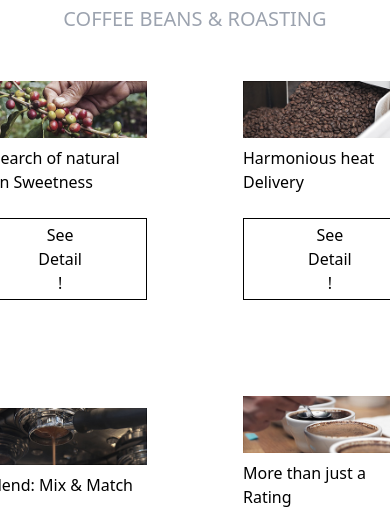
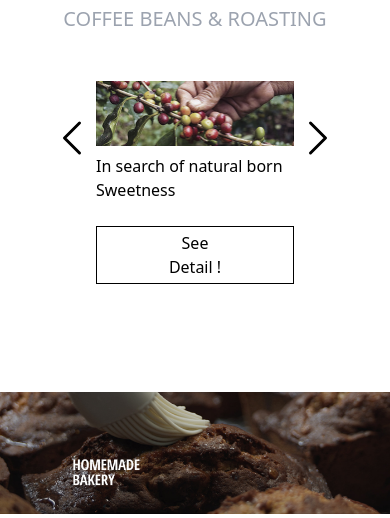
Before and after one commit to benjamin-aubron/Front-end-Training, a website: page src/underpressure.html in a window 390 px wide. Shown: the part 570-1088 px from the top of the page. Drawn offline with Linux system fonts and the light colour scheme.

Commit message:
about responsive - done

```diff
--- a/src/underpressure.html
+++ b/src/underpressure.html
@@ -49,7 +49,7 @@
     <h2 class="text-center text-4xl font-semibold">ABOUT</h2>
     <hr class="w-[300px] mx-auto border-gray-400 my-2">
     <p class="text-gray-400 text-center font-medium text-xl">COFFEE BEANS & ROASTING</p>
-    <div class="flex items-center justify-center">
+    <div class="hidden md:flex items-center justify-center">
       <div class="flex flex-col items-center p-12">
         <img src="image/underpressure_about1.png" alt="coffee beans">
         <p class="flex pt-2 pb-6">In search of natural born Sweetness</p>
@@ -61,7 +61,7 @@
         <button class="border border-black px-16 py-1 hover:bg-gray-100">See Detail !</button>
       </div>
     </div>
-    <div class="flex items-center justify-center">
+    <div class="hidden md:flex items-center justify-center">
       <div class="flex flex-col items-center p-12">
         <img src="image/underpressure_about3.png" alt="coffee beans">
         <p class="flex pt-2 pb-6">Blend: Mix & Match</p>
@@ -72,6 +72,23 @@
         <p class="flex pt-2 pb-6">More than just a Rating</p>
         <button class="border border-black px-16 py-1 hover:bg-gray-100">See Detail !</button>
       </div>
+    </div>
+    <div class="flex items-center justify-between">
+      <button class="hover:bg-gray-200 rounded-md ml-12 mb-[90px] h-24">
+        <svg xmlns="http://www.w3.org/2000/svg" fill="none" viewBox="0 0 24 24" stroke-width="1.5" stroke="currentColor" class="w-12 h-12">
+          <path stroke-linecap="round" stroke-linejoin="round" d="M15.75 19.5 8.25 12l7.5-7.5" />
+        </svg>
+      </button>
+      <div class="flex flex-col items-center py-12">
+        <img src="image/underpressure_about1.png" alt="coffee beans">
+        <p class="flex pt-2 pb-6">In search of natural born Sweetness</p>
+        <button class="border border-black px-16 py-1 hover:bg-gray-100">See Detail !</button>
+      </div>
+      <button class="hover:bg-gray-200 rounded-md mr-12 mb-[90px] h-24">
+        <svg xmlns="http://www.w3.org/2000/svg" fill="none" viewBox="0 0 24 24" stroke-width="1.5" stroke="currentColor" class="w-12 h-12">
+          <path stroke-linecap="round" stroke-linejoin="round" d="m8.25 4.5 7.5 7.5-7.5 7.5" />
+        </svg>
+      </button>
     </div>
   </section>
 
```
Also changed, not shown: src/output.css.
